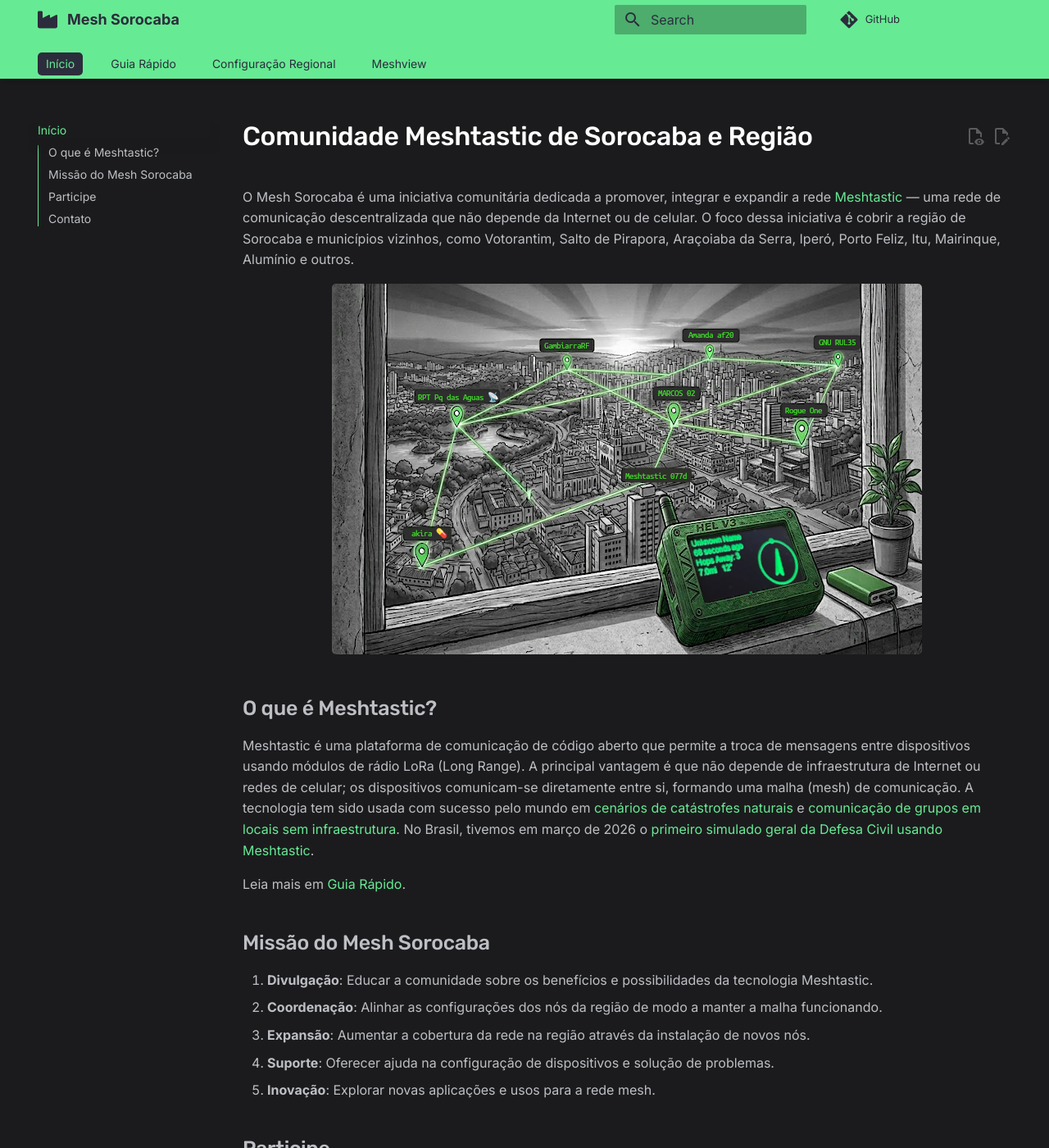
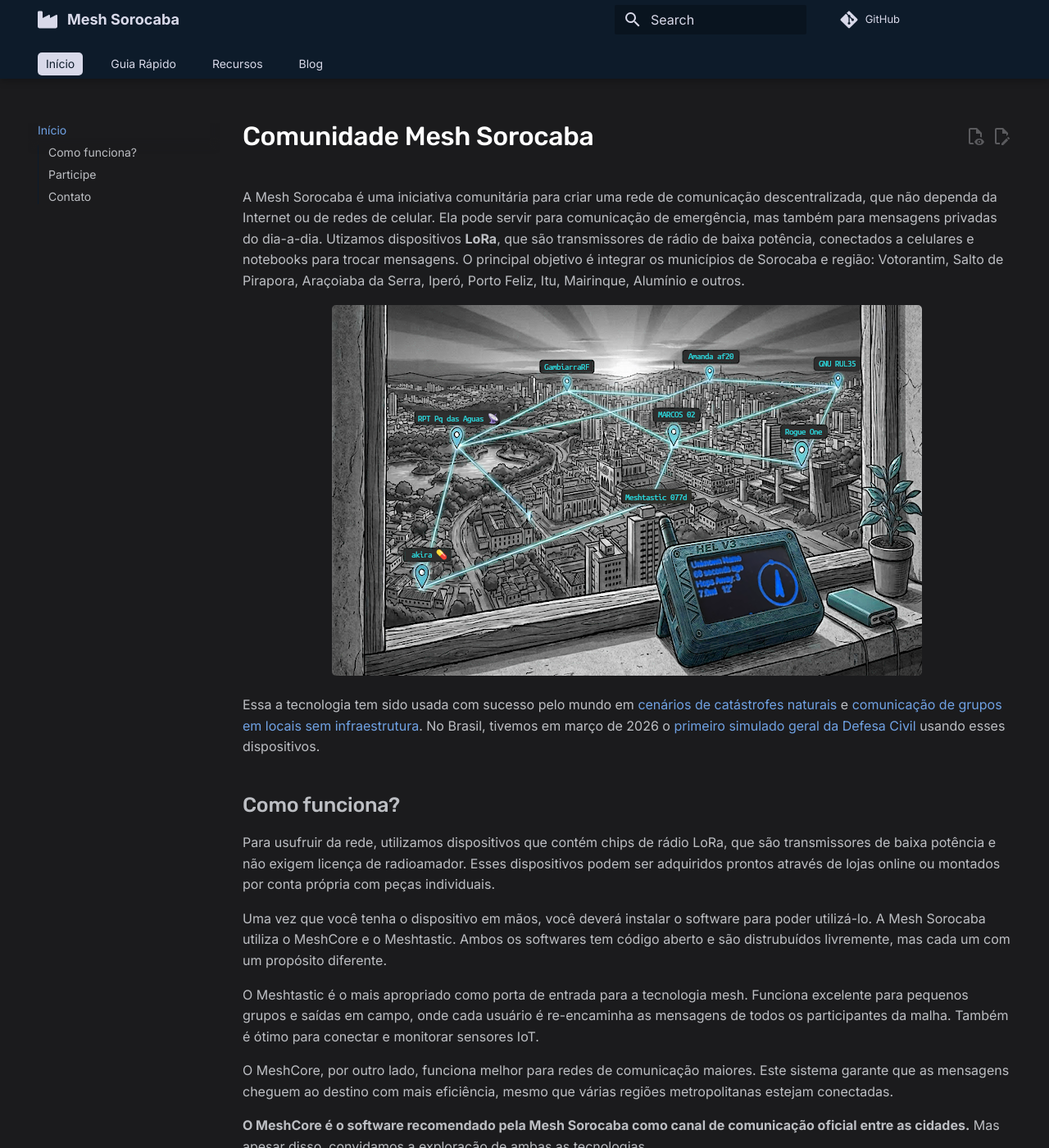
Before and after one commit to MeshSorocaba/meshsorocaba.github.io, an MkDocs documentation site: the page built from docs/index.md, in a window 1280 px wide and 1400 px high. Shown: the whole window at 82% size. Built offline with MkDocs 1.6.1 and Material for MkDocs 9.7.7, drawn with Linux system fonts in a browser that asks for light colours; comment, search, counter and statistics services are not loaded; some of the changed text lies outside the part shown.

Commit message:
Add MeshCore to the list of supported meshes

```diff
--- a/docs/index.md
+++ b/docs/index.md
@@ -1,31 +1,34 @@
-# Comunidade Meshtastic de Sorocaba e Região
+# Comunidade Mesh Sorocaba
 
-O Mesh Sorocaba é uma iniciativa comunitária dedicada a promover, integrar e expandir a rede [Meshtastic](https://meshtastic.org/) — uma rede de comunicação descentralizada que não depende da Internet ou de celular. O foco dessa iniciativa é cobrir a região de Sorocaba e municípios vizinhos, como Votorantim, Salto de Pirapora, Araçoiaba da Serra, Iperó, Porto Feliz, Itu, Mairinque, Alumínio e outros.
+A Mesh Sorocaba é uma iniciativa comunitária para criar uma rede de comunicação descentralizada, que não dependa da Internet ou de redes de celular. Ela pode servir para comunicação de emergência, mas também para mensagens privadas do dia-a-dia. Utizamos dispositivos **LoRa**, que são transmissores de rádio de baixa potência, conectados a celulares e notebooks para trocar mensagens. O principal objetivo é integrar os municípios de Sorocaba e região: Votorantim, Salto de Pirapora, Araçoiaba da Serra, Iperó, Porto Feliz, Itu, Mairinque, Alumínio e outros.
 
 <p align="center">
    <img src="/img/sorocaba.png">
 </p>
 
-## O que é Meshtastic?
+Essa a tecnologia tem sido usada com sucesso pelo mundo em [cenários de catástrofes naturais](https://nodakmesh.org/blog/meshcore-emergency-preparedness) e [comunicação de grupos em locais sem infraestrutura](https://blog.noforeignland.com/off-grid-boat-communications-with-meshtastic/). No Brasil, tivemos em março de 2026 o [primeiro simulado geral da Defesa Civil](https://www.facebook.com/groups/276059605530869/posts/758395703963921/) usando esses dispositivos.
 
-Meshtastic é uma plataforma de comunicação de código aberto que permite a troca de mensagens entre dispositivos usando módulos de rádio LoRa (Long Range). A principal vantagem é que não depende de infraestrutura de Internet ou redes de celular; os dispositivos comunicam-se diretamente entre si, formando uma malha (mesh) de comunicação. A tecnologia tem sido usada com sucesso pelo mundo em [cenários de catástrofes naturais](https://www.seeedstudio.com/blog/2025/10/30/building-resilient-communication-germany-meshtastic-solar-nodes/) e [comunicação de grupos em locais sem infraestrutura](https://blog.noforeignland.com/off-grid-boat-communications-with-meshtastic/). No Brasil, tivemos em março de 2026 o [primeiro simulado geral da Defesa Civil usando Meshtastic](https://www.facebook.com/groups/276059605530869/posts/758395703963921/).
+## Como funciona?
 
- Leia mais em [Guia Rápido](guia-rapido.md).
+Para usufruir da rede, utilizamos dispositivos que contém chips de rádio LoRa, que são transmissores de baixa potência e não exigem licença de radioamador. Esses dispositivos podem ser adquiridos prontos através de lojas online ou montados por conta própria com peças individuais.
 
-## Missão do Mesh Sorocaba
+Uma vez que você tenha o dispositivo em mãos, você deverá instalar o software para poder utilizá-lo. A Mesh Sorocaba utiliza o MeshCore e o Meshtastic.  Ambos os softwares tem código aberto e são distrubuídos livremente, mas cada um com um propósito diferente.
 
-1. **Divulgação**: Educar a comunidade sobre os benefícios e possibilidades da tecnologia Meshtastic.
-2. **Coordenação**: Alinhar as configurações dos nós da região de modo a manter a malha funcionando.
-3. **Expansão**: Aumentar a cobertura da rede na região através da instalação de novos nós.
-4. **Suporte**: Oferecer ajuda na configuração de dispositivos e solução de problemas.
-5. **Inovação**: Explorar novas aplicações e usos para a rede mesh.
+O Meshtastic é o mais apropriado como porta de entrada para a tecnologia mesh. Funciona excelente para pequenos grupos e saídas em campo, onde cada usuário é re-encaminha as mensagens de todos os participantes da malha. Também é ótimo para conectar e monitorar sensores IoT.
+
+O MeshCore, por outro lado, funciona melhor para redes de comunicação maiores. Este sistema garante que as mensagens cheguem ao destino com mais eficiência, mesmo que várias regiões metropolitanas estejam conectadas.
+
+**O MeshCore é o software recomendado pela Mesh Sorocaba como canal de comunicação oficial entre as cidades.** Mas apesar disso, convidamos a exploração de ambas as tecnologias.
+
+Leia mais em [Guia Rápido](guia-rapido.md).
 
 ## Participe
 
-A Mesh Sorocaba faz parte da comunidade Meshtastic Brasil. Se você tem interesse em tecnologia, comunicação alternativa ou simplesmente quer se preparar para situações de emergência, junte-se a nós na [Comunidade Meshtastic Brasil](https://t.me/meshtastic_br) e na [Meshtastic Sorocaba](https://t.me/meshsorocaba), ambos no Telegram. Não é necessário conhecimento técnico avançado — estamos lá para ajudar.
+Se você tem interesse em tecnologia, comunicação alternativa ou simplesmente quer se preparar para situações de emergência, junte-se a nós nos grupos do **Telegram**. Não é necessário conhecimento técnico avançado — estamos lá para ajudar:
 
-!!! tip "Dica"
-    Lembre-se de visitar a seção [Configuração Regional](configuracao.md) para certificar-se de que você está usando as configurações ideais para a nossa região e caso de uso!
+- [Mesh Sorocaba](https://t.me/meshsorocaba)
+- [MeshCore Brasil](https://t.me/meshcorebrasil)
+- [Meshtastic Brasil](https://t.me/meshtastic_br)
 
 ## Contato
 
--- a/docs/styles/extra.css
+++ b/docs/styles/extra.css
@@ -3,9 +3,9 @@
 /* Custom Palette for Meshtastic */
 :root * {
 	/* Meshtastic theme colors */
-	--mt-primary-color: #67EA94;
-	--mt-primary-color--transparent: #67EA9488;
-	--mt-secondary-color: #2C2D3C;
+	--mt-primary-color: #0d1b2a;
+	--mt-primary-color--transparent: #273e6188;
+	--mt-secondary-color: #d8d9e9;
 
 	/* Primary colors */
 	--md-primary-fg-color: var(--mt-primary-color);
@@ -35,6 +35,10 @@
 	Content Customization
 */
 
+.md-header {
+	background-color: var(--mt-primary-color);
+}
+
 /* Use Rubik for headings */
 .md-content h1,
 .md-content h2,
@@ -54,15 +58,22 @@
 	border-radius: 0.25rem;
 }
 
+.md-content a {
+	color: #70a2e4;
+}
 /* Show underline on links when hovered */
 .md-content a:hover {
 	text-decoration: underline;
+	color: var(--md-default-fg-color--light);
 }
 
 /*
 	Header Tab Customization
 */
 
+.md-tabs {
+	background-color: var(--mt-primary-color);
+}
 .md-tabs__link {
 	opacity: 1;
 	padding: 0.25rem 0.5rem;
@@ -70,12 +81,20 @@
 }
 
 .md-tabs__link:hover {
-	background-color: #FFFFFF66;
+	background-color: #ffffff25;
 }
 
 .md-tabs__item--active > .md-tabs__link {
 	background-color: var(--mt-secondary-color);
 	color: var(--mt-primary-color);
+}
+
+.md-nav__link[href]:hover {
+	color: #70a2e4;
+}
+
+.md-nav__link--active, .md-nav__item .md-nav__link--active {
+  color: #70a2e4;
 }
 
 /*
--- a/mkdocs.yml
+++ b/mkdocs.yml
@@ -5,7 +5,7 @@
 
 theme:
   name: material
-  locale: pt
+  locale: pt_br
   icon:
     logo: fontawesome/solid/industry
   favicon: img/favicon.png
@@ -18,14 +18,15 @@
   palette:
       # The custom Meshtastic theme uses `slate` as a base
       scheme: slate
-      primary: green
-      accent: green
+      primary: indigo
+      accent: cyan
 
 nav:
   - Início: index.md
   - Guia Rápido: guia-rapido.md
-  - Configuração Regional: configuracao.md
-  - Meshview: https://meshview.meshsorocaba.org
+  - Recursos: recursos.md
+  - Blog:
+    - blog/index.md
 
 markdown_extensions:
   - admonition
@@ -36,8 +37,10 @@
 extra_css:
   - styles/extra.css
 
+
 plugins:
   - search
+  - blog
   - social:
       cards_layout: default
       cards_layout_options:
```
Also changed, not shown: docs/blog/posts/teste.md (added, +11 -0 lines), docs/configuracao-meshtastic.md (added, +57 -0 lines), docs/configuracao.md (deleted, +0 -167 lines), docs/guia-rapido.md (+14 -26 lines), docs/recursos.md (added, +9 -0 lines), docs/blog/index.md (added), docs/img/favicon.png, docs/img/sorocaba.png, docs/nomes-repetidoras.md (added).
